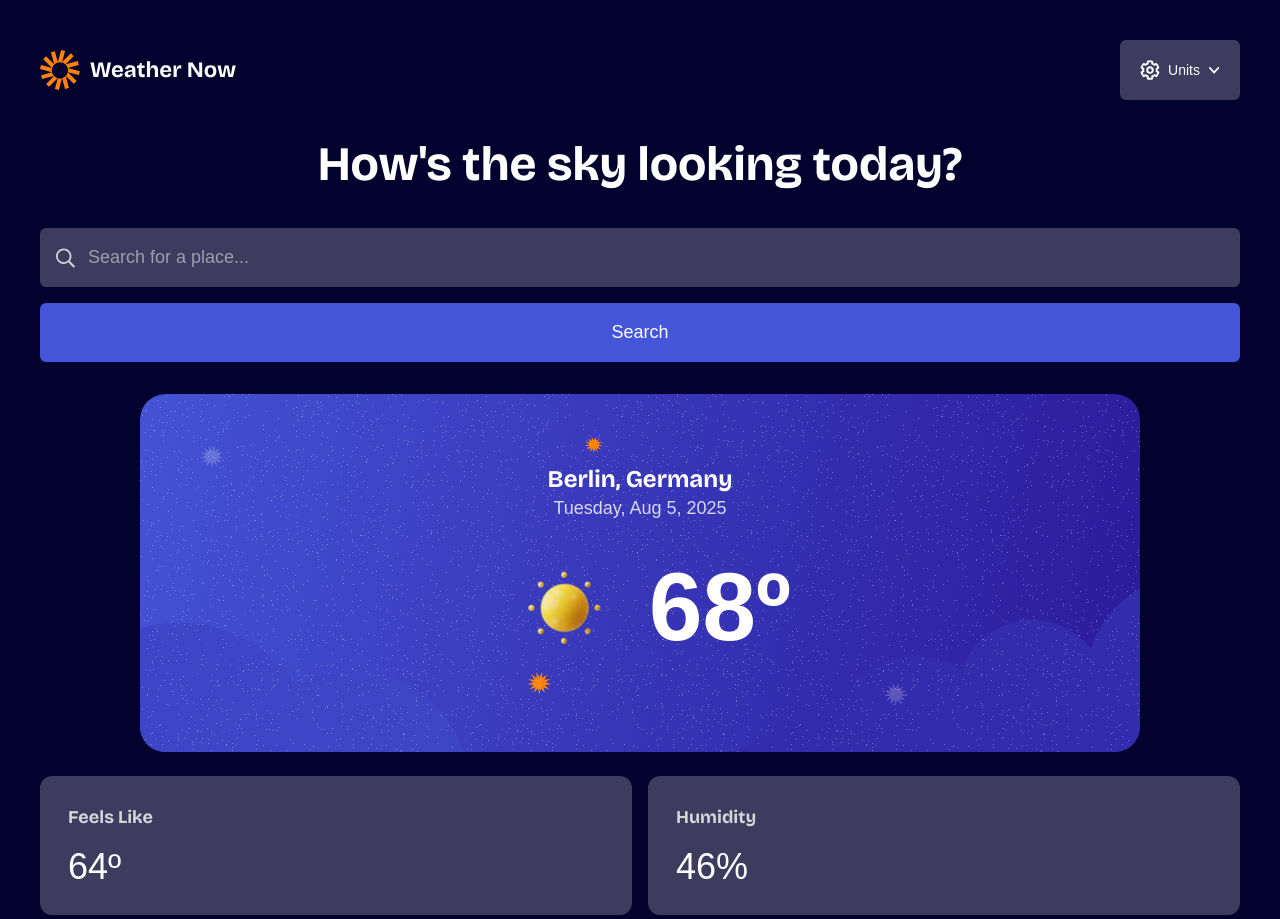
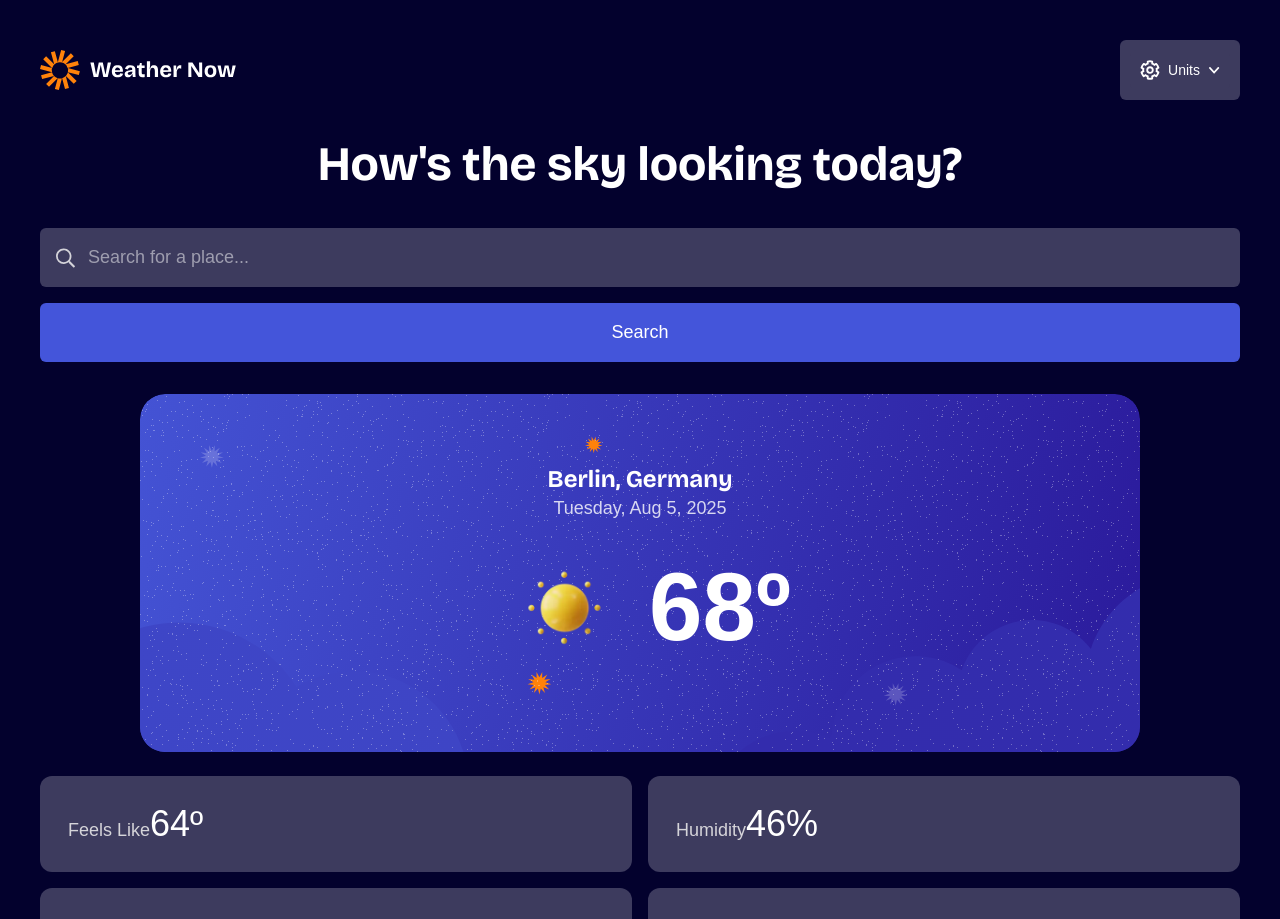
Before and after one commit to YudiYamada/weather-app-main, a React (Vite) app: page / in a window 1280 px wide. Shown: the top 919 px of the page. Built offline with nearby package versions, Linux system fonts and the light colour scheme.

Commit message:
refactor: change tag

```diff
--- a/src/components/card-atmospheric-data.tsx
+++ b/src/components/card-atmospheric-data.tsx
@@ -6,7 +6,7 @@ interface AtmosphericDataProps {
 const CardAtmosphericData = ({ title, value }: AtmosphericDataProps) => {
   return (
     <div className="boder rounded-xl bg-neutral-600 p-7">
-      <h3 className="mb-4 text-neutral-200">{title}</h3>
+      <span className="mb-4 text-neutral-200">{title}</span>
       <span className="text-4xl">{value}</span>
     </div>
   );
```
